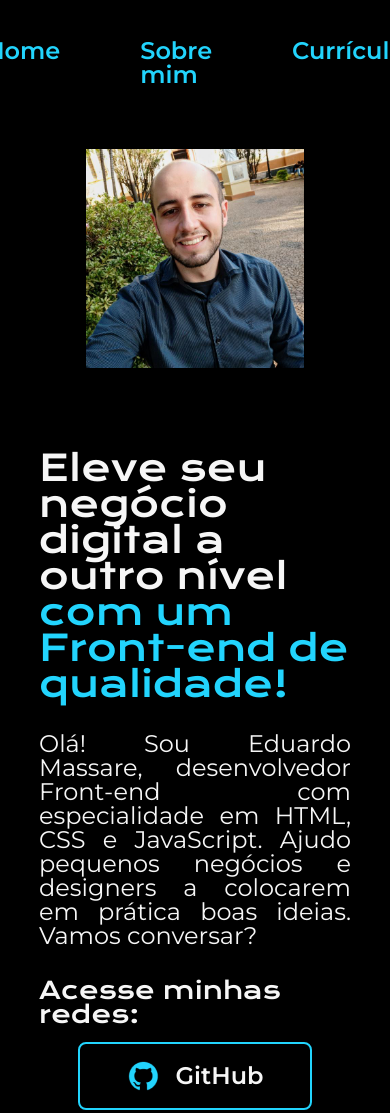
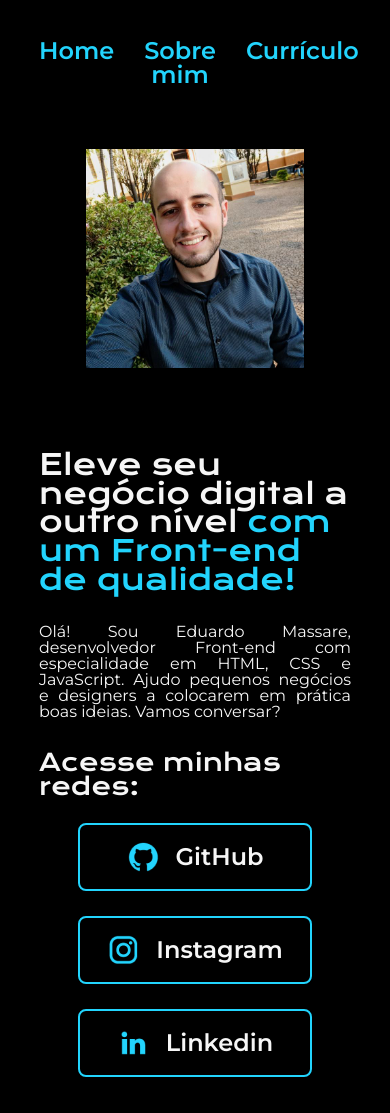
Before and after one commit to eduardomassart/portfolio, a plain HTML site: page index.html in a window 390 px wide. Shown: the top 1113 px of the page. Drawn offline with nearby package versions, Linux system fonts and the light colour scheme.

Commit message:
Ajuste na responsividade para ViewPort com larguras menores que 610px

```diff
--- a/index.html
+++ b/index.html
@@ -28,7 +28,7 @@
                         GitHub
                     </a>
 
-                    <a href="https://www.instagram.com/eduardobartichoto/" class="apresentacao__conteudo__botoes__links">
+                    <a href="https://www.instagram.com/dev.massart/" class="apresentacao__conteudo__botoes__links">
                         <img src="./assets/instagram.png" alt="Logo Instagram">
                         Instagram
                     </a>
--- a/styles/style.css
+++ b/styles/style.css
@@ -81,7 +81,7 @@ body {
     flex-direction: column;
     align-items: center;
     justify-content: space-between;
-    gap: 16px;
+    gap: 25px;
 }
 
 .apresentacao__conteudo__botoes__titulo {
@@ -168,3 +168,19 @@ body {
         width: 70%;
     }
 }
+
+@media (max-width: 610px) {
+    .cabecalho__menu {
+       gap: 30px;
+       justify-content: space-around;
+       text-align: center;
+    }
+
+    .apresentacao__conteudo__titulo {
+        font-size: 1.8rem;
+    }
+
+    .apresentacao__conteudo__texto {
+        font-size: 1rem;
+    }
+}
```
